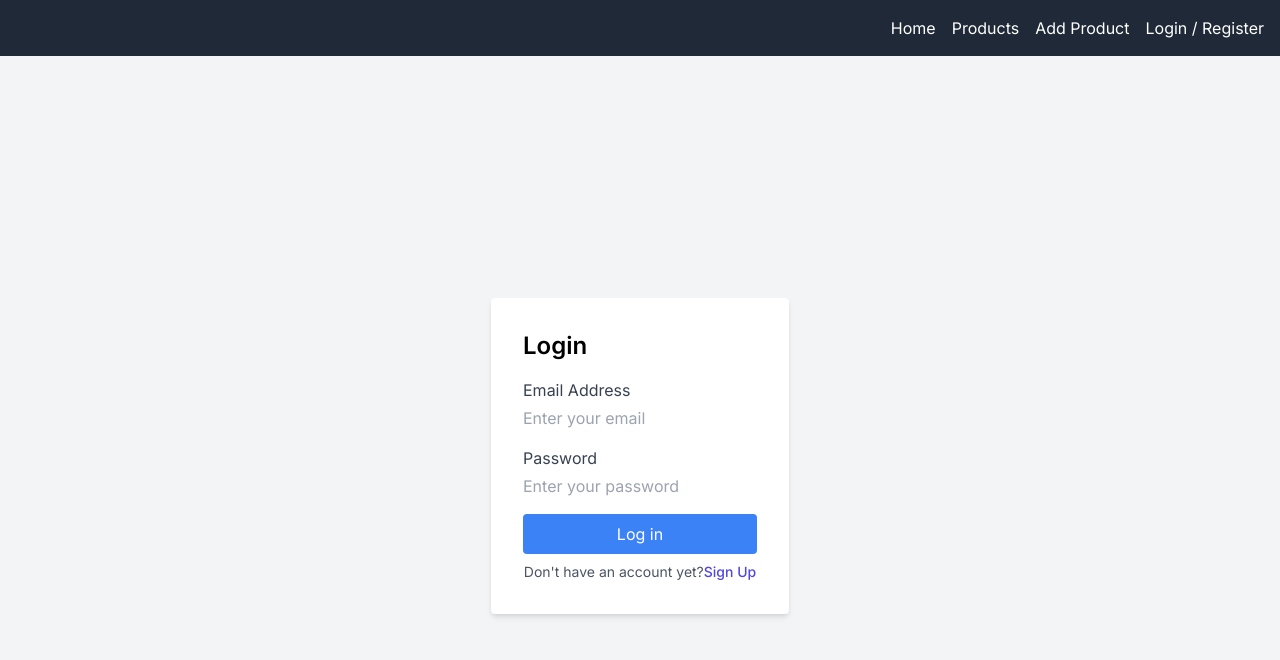
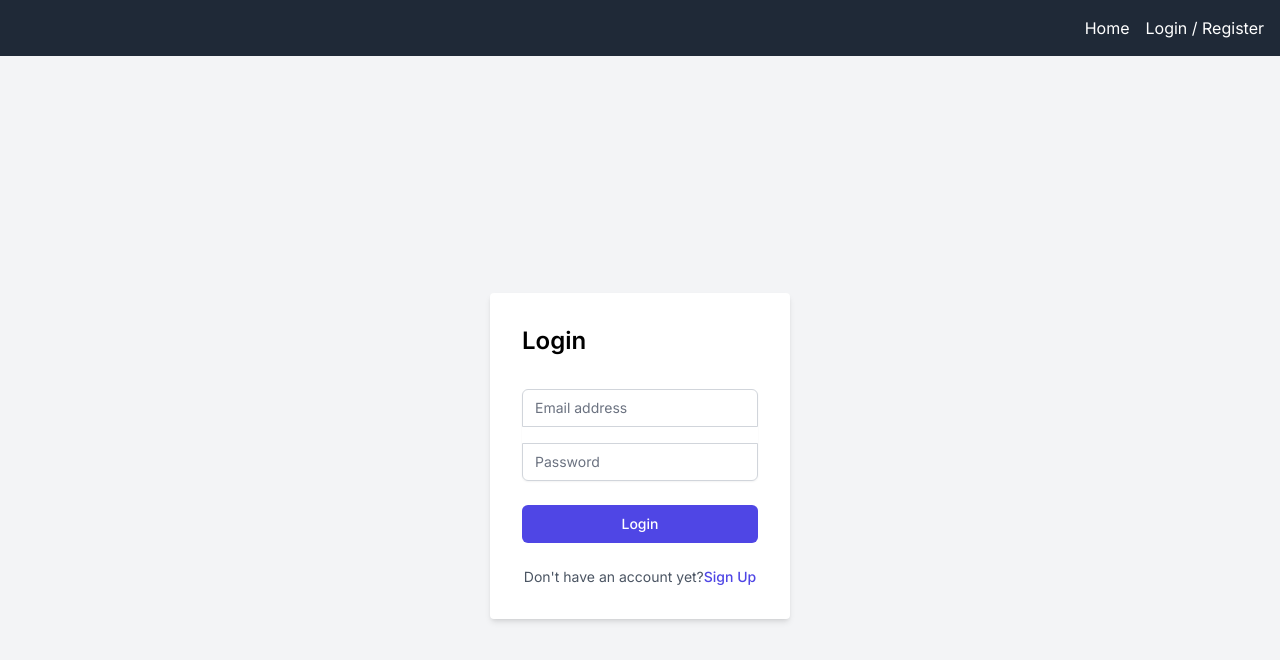
Before and after one commit to akash4444/NEXTJS, a Next.js app in the folder my-app/: page /login in a window 1280 px wide. Shown: the top 660 px of the page. Built offline with nearby package versions, Linux system fonts and the light colour scheme; sample sign-in values are in the browser's storage.

Commit message:
Auth gaurd

```diff
--- /dev/null
+++ b/my-app/src/app/CommonComponents/AlertModal.jsx
@@ -0,0 +1,44 @@
+"use client";
+
+import React from "react";
+import Button from "@mui/material/Button";
+import Dialog from "@mui/material/Dialog";
+import DialogActions from "@mui/material/DialogActions";
+import DialogContent from "@mui/material/DialogContent";
+import DialogContentText from "@mui/material/DialogContentText";
+import DialogTitle from "@mui/material/DialogTitle";
+
+const AlertModal = ({
+  open = false,
+  yesbtn = "Yes, I'm sure",
+  nobtn = "No, cancel",
+  message = "Are you sure you want to sign out ?",
+  closeButton = () => {},
+  submitButton = () => {},
+}) => {
+  return (
+    <React.Fragment>
+      <Dialog
+        open={open}
+        onClose={closeButton}
+        aria-describedby="alert-dialog-slide-description"
+      >
+        <DialogContent>
+          <DialogContentText id="alert-dialog-slide-description">
+            {message}
+          </DialogContentText>
+        </DialogContent>
+        <DialogActions>
+          <Button variant="outlined" color="error" onClick={closeButton}>
+            {nobtn}
+          </Button>
+          <Button variant="contained" color="error" onClick={submitButton}>
+            {yesbtn}
+          </Button>
+        </DialogActions>
+      </Dialog>
+    </React.Fragment>
+  );
+};
+
+export default AlertModal;
--- /dev/null
+++ b/my-app/src/app/CommonComponents/Auth/AuthGaurd.jsx
@@ -0,0 +1,41 @@
+"use client";
+import { useEffect, useState } from "react";
+import { useRouter } from "next/navigation";
+import { useSelector } from "react-redux";
+
+export default function AuthGuard({ children }) {
+  const router = useRouter();
+  const authData = useSelector((state) => state.auth || {});
+  const [loading, setLoading] = useState(true);
+  const token = window.sessionStorage.getItem("token");
+  const userId = window.sessionStorage.getItem("userId");
+
+  useEffect(() => {
+    const checkAuth = async () => {
+      setLoading(false);
+      if (!token || !userId) {
+        router.push("/login"); // Redirect to login if not authenticated
+      }
+    };
+
+    checkAuth();
+  }, [authData, token, userId]);
+
+  // Render loading state or children component
+  return (
+    <>
+      {loading ? (
+        <div>
+          <div>Loading...</div>
+          <div>Loading...</div> <div>Loading...</div> <div>Loading...</div>{" "}
+          <div>Loading...</div> <div>Loading...</div> <div>Loading...</div>{" "}
+          <div>Loading...</div> <div>Loading...</div> <div>Loading...</div>{" "}
+          <div>Loading...</div> <div>Loading...</div> <div>Loading...</div>{" "}
+          <div>Loading...</div> <div>Loading...</div>
+        </div>
+      ) : (
+        children
+      )}
+    </>
+  );
+}
--- a/my-app/src/app/CommonComponents/Navbar.jsx
+++ b/my-app/src/app/CommonComponents/Navbar.jsx
@@ -1,9 +1,38 @@
 "use client";
 import Link from "next/link";
+import React, { useState } from "react";
+import { useSelector, useDispatch } from "react-redux";
+import AlertModal from "./AlertModal";
+import { resetAuth } from "../redux/auth/authSlice";
+import { useRouter } from "next/navigation";
 
 const Navbar = () => {
+  const dispatch = useDispatch();
+  const router = useRouter();
+  const { isLoggedIn, userId } = useSelector((state) => state.auth || {});
+
+  const [logoutModal, setLogoutModal] = useState(false);
+
+  const logoutProcess = () => {
+    window.sessionStorage.removeItem("token");
+    window.sessionStorage.removeItem("userId");
+    dispatch(resetAuth());
+    setLogoutModal(false);
+    router.push("/login");
+  };
+
   return (
     <nav className="bg-gray-800 py-4">
+      {logoutModal && (
+        <AlertModal
+          open={logoutModal}
+          yesbtn="Yes, I'm sure"
+          nobtn="No, cancel"
+          message="Are you sure you want to sign out ?"
+          closeButton={() => setLogoutModal(false)}
+          submitButton={() => logoutProcess()}
+        />
+      )}
       <div className="container mx-auto px-4 flex justify-between items-center">
         <div></div>
         <ul className="flex space-x-4">
@@ -12,8 +41,13 @@ const Navbar = () => {
               Home
             </Link>
           </li>
+          {isLoggedIn && (
+            <>
               <li>
-            <Link className="text-white hover:text-gray-300" href="/products">
+                <Link
+                  className="text-white hover:text-gray-300"
+                  href="/products"
+                >
                   Products
                 </Link>
               </li>
@@ -25,6 +59,9 @@ const Navbar = () => {
                   Add Product
                 </Link>
               </li>
+            </>
+          )}
+          {!isLoggedIn ? (
             <li>
               <Link className="text-white hover:text-gray-300" href="/login">
                 Login
@@ -34,6 +71,17 @@ const Navbar = () => {
                 Register
               </Link>
             </li>
+          ) : (
+            <li>
+              <Link
+                className="text-white hover:text-gray-300"
+                onClick={() => setLogoutModal(true)}
+                href="#"
+              >
+                Logout
+              </Link>
+            </li>
+          )}
         </ul>
       </div>
     </nav>
--- a/my-app/src/app/CommonComponents/index.js
+++ b/my-app/src/app/CommonComponents/index.js
@@ -1,3 +1,4 @@
 import MessageAlert from "./MessageAlert";
+import AlertModal from "./AlertModal";
 
-export { MessageAlert };
+export { MessageAlert, AlertModal };
--- a/my-app/src/app/dashboard/page.js
+++ b/my-app/src/app/dashboard/page.js
@@ -1,4 +1,3 @@
-// pages/login.js
 import React from "react";
 
 const Dashboard = () => {
--- a/my-app/src/app/layout.js
+++ b/my-app/src/app/layout.js
@@ -2,18 +2,24 @@ import { Inter } from "next/font/google";
 import "./globals.css";
 import Navbar from "./CommonComponents/Navbar";
 const inter = Inter({ subsets: ["latin"] });
+import { Providers } from "./redux/Providers";
+import AuthGuard from "./CommonComponents/Auth/AuthGaurd";
 
 export const metadata = {
   title: "Create Next App",
   description: "Generated by create next app",
 };
 
-export default function RootLayout({ children }) {
+export default function RootLayout({ children, ...rest }) {
   return (
     <html lang="en">
       <body className={inter.className}>
-        <Navbar />
-        {children}
+        <Providers>
+          <AuthGuard>
+            <Navbar />
+            {children}
+          </AuthGuard>
+        </Providers>
       </body>
     </html>
   );
--- a/my-app/src/app/login/page.js
+++ b/my-app/src/app/login/page.js
@@ -7,9 +7,12 @@ import bcryptjs from "bcryptjs";
 import axios from "axios";
 import servicePath from "@/config";
 import { MessageAlert } from "../CommonComponents";
+import { updateAuth } from "../redux/auth/authSlice";
+import { useSelector, useDispatch } from "react-redux";
 
 const Login = () => {
   const router = useRouter();
+  const dispatch = useDispatch();
   const [message, setMessage] = React.useState({});
 
   const navigateToRegisterPage = () => {
@@ -27,6 +30,16 @@ const Login = () => {
       const data = response.data;
 
       if (data.status === 200) {
+        window.sessionStorage.setItem("token", data.accessToken);
+        window.sessionStorage.setItem("userId", email);
+        dispatch(
+          updateAuth({
+            userId: email,
+            isLoggedIn: true,
+            accessToken: data.accessToken,
+            refreshToken: data.refreshToken,
+          })
+        );
         router.push("/dashboard");
       }
       setMessage({
@@ -57,49 +70,44 @@ const Login = () => {
             await handleLoginIn(values, setSubmitting);
           }}
         >
-          <Form>
-            <div className="mb-4">
-              <label htmlFor="email" className="block text-gray-700">
-                Email Address
-              </label>
+          {({ errors, touched, values }) => (
+            <Form className="mt-8 space-y-6">
+              <div className="rounded-md shadow-sm space-y-4">
+                <div>
                   <Field
                     type="email"
-                id="email"
                     name="email"
-                className="form-input mt-1 block w-full rounded-md border-gray-300"
-                placeholder="Enter your email"
+                    className="appearance-none rounded-none relative block w-full px-3 py-2 border border-gray-300 placeholder-gray-500 text-gray-900 rounded-t-md focus:outline-none focus:ring-indigo-500 focus:border-indigo-500 focus:z-10 sm:text-sm"
+                    placeholder="Email address"
                   />
                   <ErrorMessage
                     name="email"
                     component="div"
-                className="text-red-500"
+                    className="text-red-500 text-sm"
                   />
                 </div>
-            <div className="mb-4">
-              <label htmlFor="password" className="block text-gray-700">
-                Password
-              </label>
+                <div>
                   <Field
                     type="password"
-                id="password"
                     name="password"
-                className="form-input mt-1 block w-full rounded-md border-gray-300"
-                placeholder="Enter your password"
+                    className="appearance-none rounded-none relative block w-full px-3 py-2 border border-gray-300 placeholder-gray-500 text-gray-900 rounded-b-md focus:outline-none focus:ring-indigo-500 focus:border-indigo-500 focus:z-10 sm:text-sm"
+                    placeholder="Password"
                   />
                   <ErrorMessage
                     name="password"
                     component="div"
-                className="text-red-500"
+                    className="text-red-500 text-sm"
                   />
                 </div>
+              </div>
+              <div>
                 <button
                   type="submit"
-              className="w-full bg-blue-500 text-white py-2 px-4 rounded hover:bg-blue-600 focus:outline-none focus:bg-blue-600"
+                  className="group relative w-full flex justify-center py-2 px-4 border border-transparent text-sm font-medium rounded-md text-white bg-indigo-600 hover:bg-indigo-700 focus:outline-none focus:ring-2 focus:ring-offset-2 focus:ring-indigo-500"
                 >
-              Log in
+                  Login
                 </button>
-          </Form>
-        </Formik>
+              </div>
               <div>
                 {message.msg && (
                   <MessageAlert
@@ -109,6 +117,9 @@ const Login = () => {
                   />
                 )}
               </div>
+            </Form>
+          )}
+        </Formik>
         <p className="mt-2 text-center text-sm text-gray-600">
           Don't have an account yet?
           <a
--- /dev/null
+++ b/my-app/src/app/redux/Providers.js
@@ -0,0 +1,15 @@
+"use client";
+import { Provider } from "react-redux";
+import { store, persistor } from "./store";
+import { PersistGate } from "redux-persist/integration/react";
+
+export function Providers({ children }) {
+  return (
+    <Provider store={store}>
+      {" "}
+      <PersistGate loading={null} persistor={persistor}>
+        {children}
+      </PersistGate>
+    </Provider>
+  );
+}
--- /dev/null
+++ b/my-app/src/app/redux/auth/authSlice.js
@@ -0,0 +1,25 @@
+import { createSlice } from "@reduxjs/toolkit";
+const initialState = {
+  isLoggedIn: false,
+  userId: "",
+};
+
+export const authSlice = createSlice({
+  name: "auth",
+  initialState: initialState,
+  reducers: {
+    updateAuth: (state, { payload }) => {
+      return {
+        ...state,
+        ...payload,
+      };
+    },
+    resetAuth: (state) => {
+      return initialState;
+    },
+  },
+});
+
+export const { updateAuth, resetAuth } = authSlice.actions;
+
+export default authSlice.reducer;
--- /dev/null
+++ b/my-app/src/app/redux/reducers.js
@@ -0,0 +1,12 @@
+// reducers/index.js
+
+import { combineReducers } from "@reduxjs/toolkit";
+import authReducer from "./auth/authSlice";
+// import other reducers here
+
+const rootReducer = combineReducers({
+  auth: authReducer,
+  // add other reducers here
+});
+
+export default rootReducer;
--- /dev/null
+++ b/my-app/src/app/redux/store.js
@@ -0,0 +1,33 @@
+import { configureStore } from "@reduxjs/toolkit";
+import rootReducer from "./reducers";
+import {
+  persistStore,
+  persistReducer,
+  FLUSH,
+  REHYDRATE,
+  PAUSE,
+  PERSIST,
+  PURGE,
+  REGISTER,
+} from "redux-persist";
+import storage from "redux-persist/lib/storage";
+
+const persistConfig = {
+  key: "root",
+  storage,
+  whiteList: ["auth"],
+};
+
+const persistedReducer = persistReducer(persistConfig, rootReducer);
+
+export const store = configureStore({
+  reducer: persistedReducer,
+  middleware: (getDefaultMiddleware) =>
+    getDefaultMiddleware({
+      serializableCheck: {
+        ignoredActions: [FLUSH, REHYDRATE, PAUSE, PERSIST, PURGE, REGISTER],
+      },
+    }),
+});
+
+export const persistor = persistStore(store);
```
Also changed, not shown: my-app/package.json (+8 -0 lines), 1 other file (tests, documents, lock files or other folders). Lines whose indentation alone changed are shown as unchanged.
